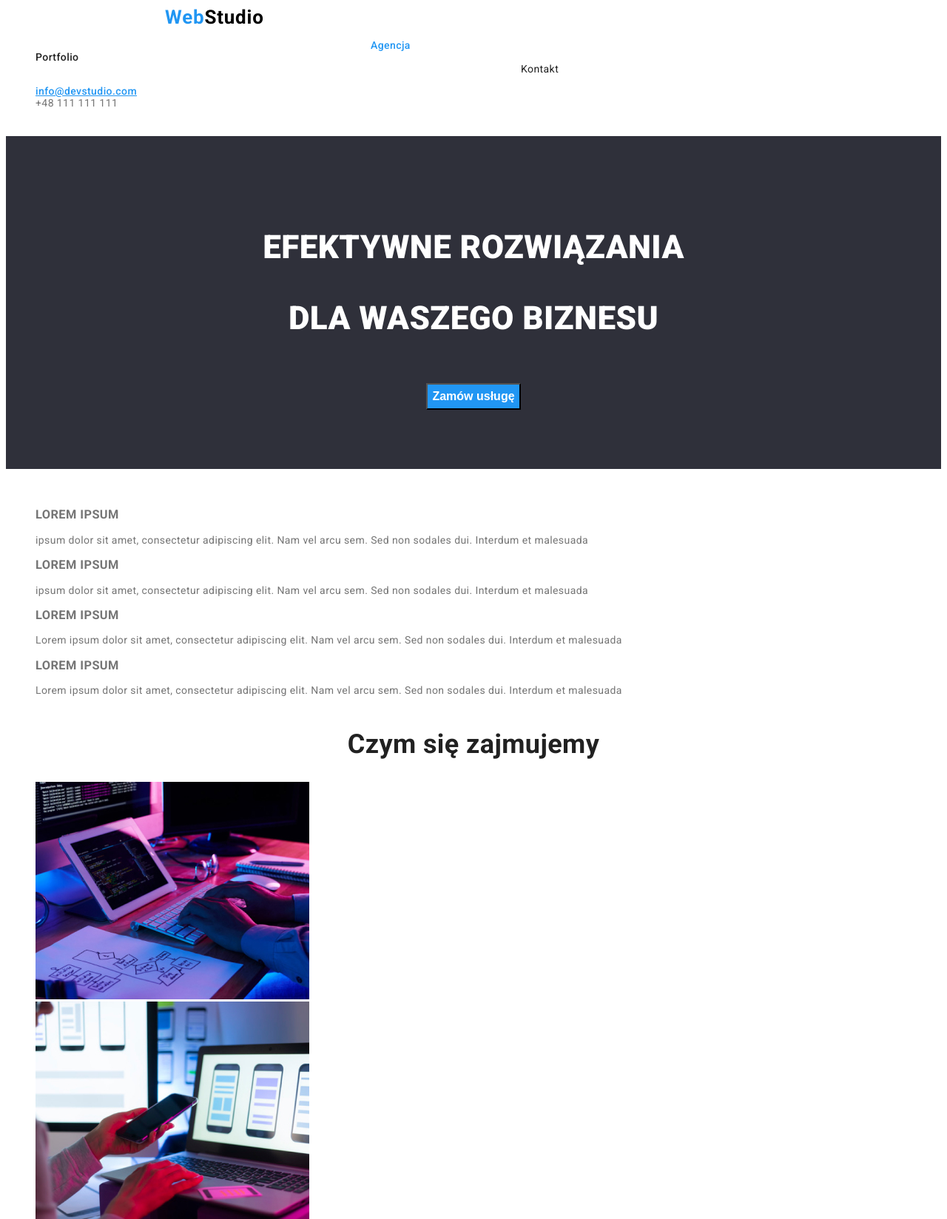
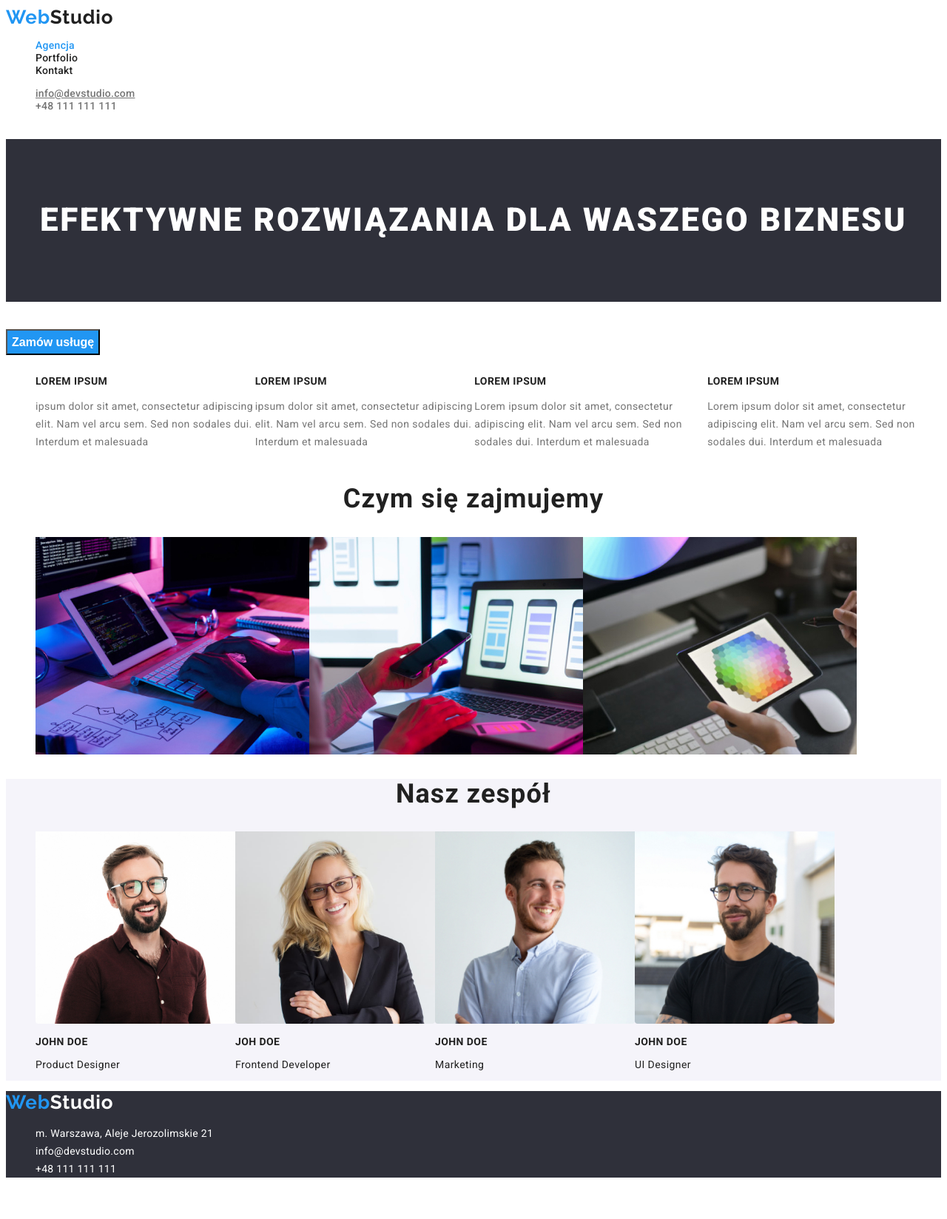
Before and after one commit to daisy2208/zadanie-domowe-2-stare-, a plain HTML site: page index.html in a window 1280 px wide. Shown: the top 1648 px of the page at 74% size. After the commit the page ends 1606 px from the top, so only its background shows below. Drawn offline with Linux system fonts and the light colour scheme.

Commit message:
css changes

```diff
--- a/css/styles.css
+++ b/css/styles.css
@@ -10,8 +10,7 @@
   --background-section: #e5e5e5;
   --line-color: #ececec;
   --background-color: #ffffff;
-  icon-color: #afb1b8;
-
+  --icon-color: #afb1b8;
   --main-font: Roboto, sans-serif;
 }
 
@@ -21,12 +20,6 @@ body {
   font-family: var(--main-font);
   font-size: 14px;
   letter-spacing: 0.03em;
-}
-body:hover {
-  text-decoration: underline #2196f3;
-}
-.photo:hover {
-  text-decoration: line-through #2196f3;
 }
 
 .visually-hidden {
@@ -44,86 +37,260 @@ body:hover {
 }
 
 /*Web Studio */
-.logo {
-  font-weight: 700;
-  font-size: 26px;
-  line-height: 31px;
-  letter-spacing: 0.03em;
-  color: #2196f3;
-  text-decoration: none;
-  margin-top: 24px;
-  margin-left: 215px;
-}
-.half-logo {
-  font-weight: 700;
-  font-size: 26px;
-  line-height: 31px;
-  letter-spacing: 0.03em;
-  color: #000000;
-  text-decoration: none;
-  margin-top: 24px;
-}
-
-.part-logo {
-  font-weight: 700;
-  font-size: 26px;
-  line-height: 31px;
-  letter-spacing: 0.03em;
-  text-decoration: none;
-  margin-top: 24px;
-  color: #ffffff;
-}
-.logo-set {
-  position: absolute;
-  width: 145px;
-  height: 31px;
-  left: 215px;
-  top: 24px;
-
+.blue-logo {
   font-family: "Raleway";
   font-style: normal;
   font-weight: 700;
   font-size: 26px;
-  line-height: 31px;
+  line-height: 1.19;
   letter-spacing: 0.03em;
-  color: #2196f3;
+  color: var(--acent-color);
+  text-decoration: none;
+}
+.up-logo {
+  font-family: "Raleway";
+  font-style: normal;
+  font-weight: 700;
+  font-size: 26px;
+  line-height: 1.19;
+  letter-spacing: 0.03em;
+  color: var(--main-text-color);
+  text-decoration: none;
 }
 
-.navigation {
+/*Agencja*/
+.click-links {
+  font-weight: 500;
+  font-size: 14px;
+  line-height: 1.14;
+  letter-spacing: 0.02em;
+  color: var(--main-text-color);
+}
+.click-links:hover {
+  cursor: pointer;
+  color: var(--acent-color);
+}
+/*Portfolio*/
+.click-portfolio {
+  font-weight: 500;
+  font-size: 14px;
+  line-height: 1.14;
+  letter-spacing: 0.02em;
+  color: var(--main-text-color);
+}
+.click-portfolio:hover {
+  cursor:pointer;
+  color: var(--acent-color);
+}
+/*Kontakt*/
+.click-contact {
+  font-weight: 500;
+  font-size: 14px;
+  line-height: 1.14;
+  letter-spacing: 0.02em;
+  color: var(--main-text-color);
+}
+.click-contact:hover{
+  cursor:pointer;
+  color:var(--acent-color);
+}
+/*e-mail*/
+.contact {
+  font-weight: 500;
+  font-size: 14px;
+  line-height: 1.14;
+  letter-spacing: 0.02em;
+  color: #757575;
+}
+.contact:hover {
+  color: #2196f3;
+  cursor: pointer;
+}
+.contact:focus {
+  color: #2196f3;
+  cursor: pointer;
+}
+
+/*phone number*/
+.click-phone {
+  font-weight: 500;
+  font-size: 14px;
+  line-height: 1.14;
+  letter-spacing: 0.02em;
+  color: #757575;
+}
+.list{
+display:flex;
+margin-right: 1px;
+align-items: center;}
+/*header*/
+.type {
+  font-family: var(--main-font);
+  font-style: normal;
+  font-weight: 900;
+  font-size: 44px;
+  line-height: 1.36;
+  text-align: center;
+  letter-spacing: 0.06em;
+  text-transform: uppercase;
+  color: var(--background-color);
+}
+/* button-order*/
+.order {
+  background-color: var(--acent-color);
+  color: var(--background-color);
+  text-align: center;
+  font-weight: 700;
+  font-size: 16px;
+  line-height: 1.87;
+  cursor: pointer;
+}
+.order:hover {
+  text-decoration: underline;
+}
+/* h2-text*/
+h3 {
+  font-family: var(--main-font);
+  font-style: normal;
+  font-weight: 700;
+  font-size: 14px;
+  line-height: 1.14;
+  letter-spacing: 0.03em;
+  text-transform: uppercase;
+  color: var(--main-text-color);
+}
+/*section 1-our mission*/
+.title-1 {
+  font-family: var(--main-font);
+  font-style: normal;
+  font-weight: 700;
+  font-size: 36px;
+  line-height: 1.16;
+  text-align: center;
+  letter-spacing: 0.03em;
+  color: var(--main-text-color);
+}
+/*Photoes*/
+.center {
+  background: url(close-up-image-programer-working-his-desk-office_1098-18707);
+  mix-blend-mode: normal;
+  display: inline-block;
+}
+/*team*/
+.title-2 {
+  font-family: var(--main-font);
+  font-style: normal;
+  font-weight: 700;
+  font-size: 36px;
+  line-height: 1.16;
+  text-align: center;
+  letter-spacing: 0.03em;
+  color: var(--main-text-color);
+}
+.information{
+  font-family: var(--main-font);
+font-style: normal;
+font-weight: 400;
+font-size: 14px;
+line-height: 1.71;
+letter-spacing: 0.03em;
+color: var(--secondary-text-color);
+}
+/*pitures*/
+.photo {
+  background: url(4853);
+  border-radius: 0px;
+  background: var(--background-color)
+box-shadow: 0px 1px 3px rgba(0, 0, 0, 0.12), 0px 1px 1px rgba(0, 0, 0, 0.14), 0px 2px 1px rgba(0, 0, 0, 0.2);
+border-radius: 0px 0px 4px 4px;
+}
+/*footer*/
+.blue-logo{
+font-family: 'Raleway';
+font-style: normal;
+font-weight: 700;
+font-size: 26px;
+line-height: 1.19;
+letter-spacing: 0.03em;
+color: var(--acent-color);
+text-decoration: none;
+}
+.button-logo{
+  font-family: 'Raleway';
+font-style: normal;
+font-weight: 700;
+font-size: 26px;
+line-height: 1.19;
+letter-spacing: 0.03em;
+color: #ffffff;
+}
+.address {
   text-decoration: none;
-  background-color: #ffffff;
-  font-family: "Roboto";
+  font-family: var(--main-font);
   font-style: normal;
   font-weight: 500;
   font-size: 14px;
-  line-height: 16px;
+  line-height: 1.14;
   letter-spacing: 0.02em;
   color: #757575;
   list-style-type: none;
 }
+/*PORTFOLIO*/
+
 .click-links {
   color: #2196f3;
-  margin-top: 32px;
-  margin-left: 453px;
   text-decoration: none;
   font-weight: 500;
 }
 /* contacts elements*/
-.contact {
-  color: #2196f3;
-  font-weight: 500;
-  font-size: 14px;
-}
 .click-contact {
   text-decoration: none;
   color: #212121;
-  margin-left: 656px;
-  margin: right 893px;
 }
 .click-phone {
   text-decoration: none;
   color: #757575;
-  margin-right: 227px;
+}
+/*portfolio-buttons*/
+.button{
+  font-family:var(--main-font);
+font-style: normal;
+font-weight: 500;
+font-size: 16px;
+line-height: 1.62;
+text-align: center;
+letter-spacing: 0.03em;
+color: var(--main-text-color);
+background: #F5F4FA;
+border-radius: 4px;
+}
+.button:hover{
+  background: var(--acent-color);
+  cursor:pointer;
+  color:#ffffff;
+}
+.picture{
+  background: #FFFFFF;
+border: 1px solid #EEEEEE;
+background: url(portfolio1.jpg);
+}
+.photo-name{
+  font-family: var(--main-font);
+font-style: normal;
+font-weight: 700;
+font-size: 18px;
+line-height: 2;
+letter-spacing: 0.06em;
+color: var(--main-text-color);
+}
+.description{
+  font-family: var(--main-font);
+font-style: normal;
+font-weight: 400;
+font-size: 16px;
+line-height: 1.88;
+letter-spacing: 0.03em;
+color: var(--secondary-text-color);
 }
 ul {
   list-style-type: none;
@@ -133,8 +300,6 @@ ul {
 }
 .click-portfolio {
   text-decoration: none;
-  margin-top: 32px;
-  margin: left 453px;
   color: #212121;
   font-weight: 500;
 }
@@ -155,63 +320,14 @@ ul {
   letter-spacing: 0.03em;
   color: #757575;
 }
-/*Our mission*/
-.title-1 {
-  text-align: center;
-  font-weight: 700;
-  font-size: 36px;
-  line-height: 42px;
-  color: #212121;
-}
-/*Photoes location*/
-.center {
-  display: inline-block;
-  margin-left: auto;
-  margin-right: auto;
-}
-.photo {
-  background: #ffffff;
-  box-shadow: 0px 1px 3px rgba(0, 0, 0, 0.12), 0px 1px 1px rgba(0, 0, 0, 0.14),
-    0px 2px 1px rgba(0, 0, 0, 0.2);
-  border-radius: 0px 0px 4px 4px;
-}
-/*Our team*/
-.title-2 {
-  text-align: center;
-  font-weight: 700;
-  font-size: 36px;
-  line-height: 42px;
-  text-align: center;
-  letter-spacing: 0.03em;
-  color: #212121;
-  padding-top: 94px;
-}
+
 .team {
   background-color: #f5f4fa;
-}
-h1:hover {
-  text-decoration: underline #2196f3;
-}
-header:hover {
-  text-decoration: underline #2196f3;
 }
 .photo {
   border: none;
 }
-photo:hover {
-  border: 3px #2196f3;
-}
-.order {
-  background-color: #2196f3;
-  color: #ffffff;
-  text-align: center;
-  font-weight: 700;
-  font-size: 16px;
-  line-height: 30px;
-}
-.order:hover {
-  text-decoration: underline #2196f3;
-}
+
 .links {
   font-family: "Roboto";
   font-style: normal;
@@ -238,27 +354,7 @@ footer {
   line-height: 24px;
 }
 
-/*portfolio-buttons*/
-.main {
-  font-weight: 500;
-  font-size: 16px;
-  line-height: 26px;
-  text-align: center;
-  letter-spacing: 0.03em;
-  color: #ffffff;
-  background-color: #2196f3;
-  margin-top: 180px;
-}
-.button {
-  font-style: normal;
-  font-weight: 500;
-  font-size: 16px;
-  line-height: 26px;
-  text-align: center;
-  letter-spacing: 0.03em;
-  color: #212121;
-  background-color: #f5f4fa;
-}
+
 .subpages {
   font-weight: 500;
   font-size: 14px;
--- a/index.html
+++ b/index.html
@@ -13,8 +13,8 @@
   </head>
   <body>
     <header>
-      <a href="index.html" class="logo"
-        >Web<span class="half-logo">Studio</span></a
+      <a href="index.html" class="blue-logo"
+        >Web<span class="up-logo">Studio</span></a
       >
       <nav>
         <ul>
@@ -40,50 +40,45 @@
     </header>
     <main>
       <section>
-        <h1 class="type">
-          <p>EFEKTYWNE ROZWIĄZANIA</p>
-          <p>DLA WASZEGO BIZNESU</p>
+        <h1 class="type">EFEKTYWNE ROZWIĄZANIA DLA WASZEGO BIZNESU</h1>
         <button type="button" class="order">Zamów usługę</button>
-        </h1>
       </section>
       <section>
-        <h2></h2>
-        <ul>
-          <div class="text">
+        <h2 class="visually-hidden">Tekst</h2>
+        <ul class="list">
           <li>
             <h3>LOREM IPSUM</h3>
-              <p>
+            <p class="information">
               ipsum dolor sit amet, consectetur adipiscing elit. Nam vel arcu
               sem. Sed non sodales dui. Interdum et malesuada
             </p>
           </li>
           <li>
             <h3>LOREM IPSUM</h3>
-              <p>
+            <p class="information">
               ipsum dolor sit amet, consectetur adipiscing elit. Nam vel arcu
               sem. Sed non sodales dui. Interdum et malesuada
             </p>
           </li>
           <li>
             <h3>LOREM IPSUM</h3>
-              <p>
+            <p class="information">
               Lorem ipsum dolor sit amet, consectetur adipiscing elit. Nam vel
               arcu sem. Sed non sodales dui. Interdum et malesuada
             </p>
           </li>
           <li>
             <h3>LOREM IPSUM</h3>
-              <p>
+            <p class="information">
               Lorem ipsum dolor sit amet, consectetur adipiscing elit. Nam vel
               arcu sem. Sed non sodales dui. Interdum et malesuada
             </p>
           </li>
-          </div>
         </ul>
       </section>
       <section>
         <h2 class="title-1">Czym się zajmujemy</h2>
-        <ul>
+        <ul class="list">
           <li>
             <img
               class="center"
@@ -115,11 +110,10 @@
       </section>
       <section class="team">
         <h2 class="title-2">Nasz zespół</h2>
-        <ul>
-          <div style="text-align: center">
+        <ul class="list">
           <li>
             <img
-                class="picture"
+              class="photo"
               src="./images/Person1.jpg"
               alt="Mężczyzna"
               height="260"
@@ -161,13 +155,12 @@
             <h3>John Doe</h3>
             <p>UI Designer</p>
           </li>
-          </div>
         </ul>
       </section>
     </main>
     <footer>
-      <a href="index.html" class="logo"
-        >Web<span class="part-logo">Studio</span></a
+      <a href="index.html" class="blue-logo"
+        >Web<span class="button-logo">Studio</span></a
       >
       <address>
         <ul>
```
Also changed, not shown: portfolio.html (+42 -40 lines). Lines whose indentation alone changed are shown as unchanged.
